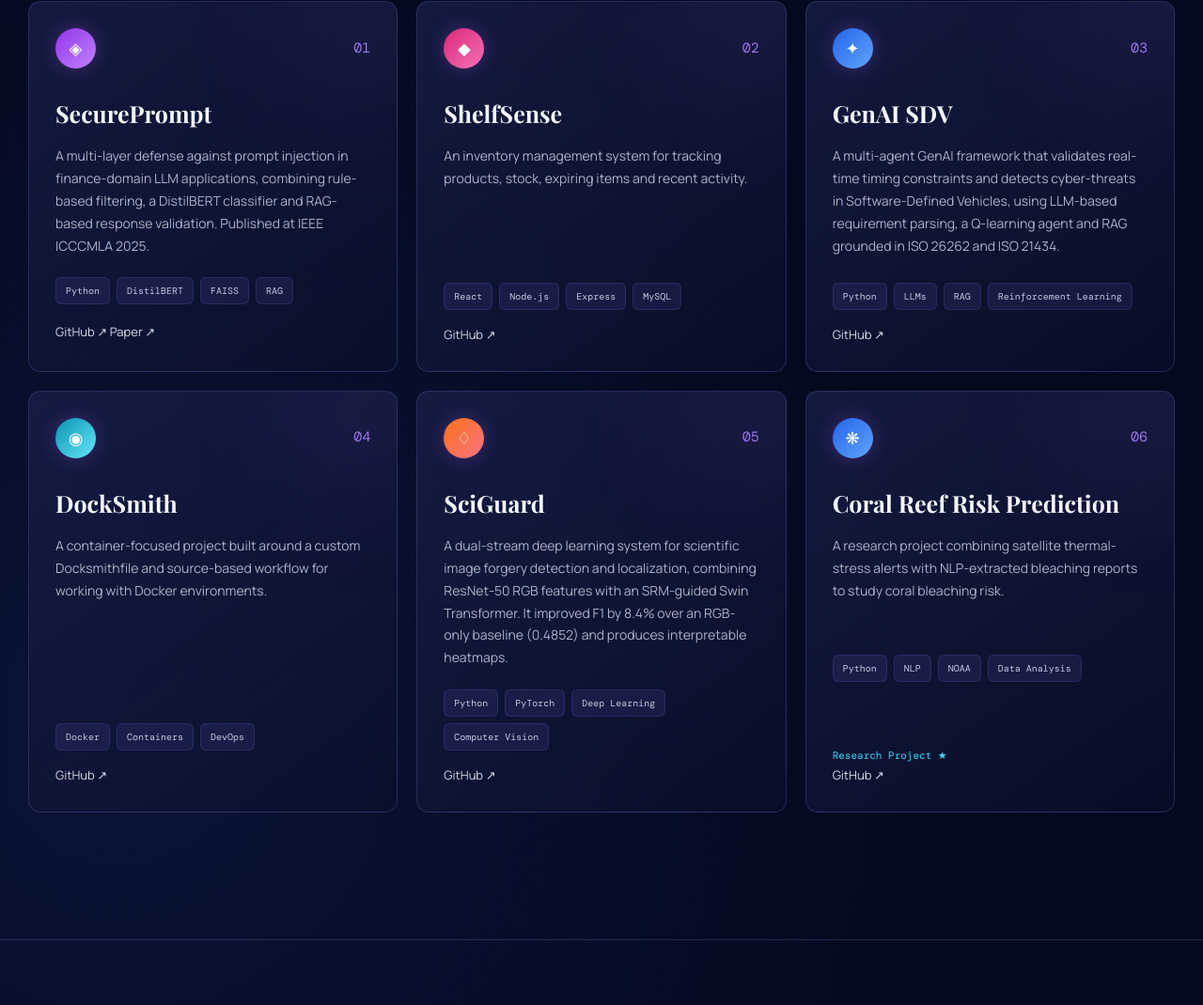
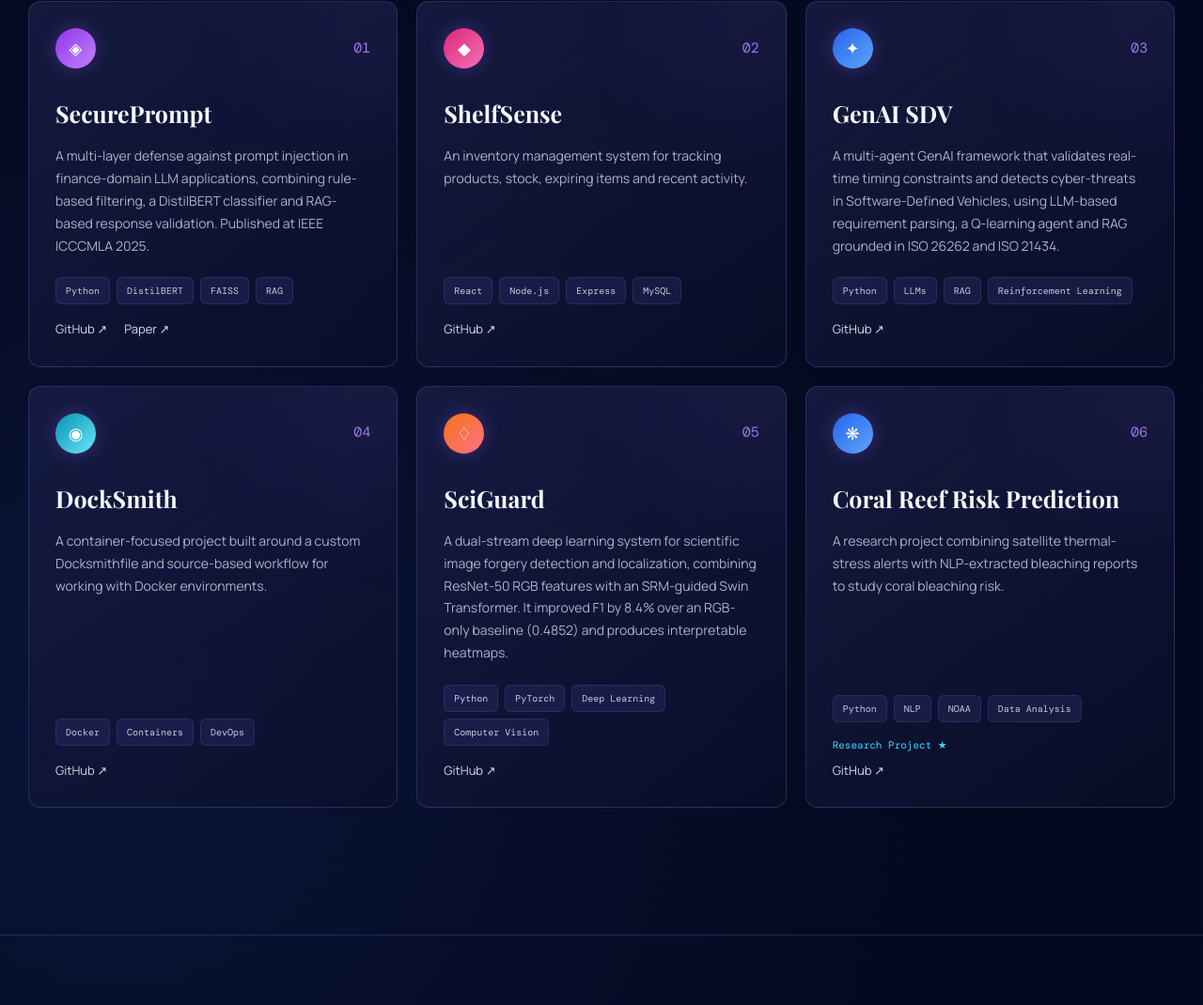
Before and after one commit to sampada115/port, a plain HTML site: page index.html in a window 1280 px wide. Shown: the part 1881-2951 px from the top of the page at 94% size. Drawn offline with nearby package versions, Linux system fonts and the light colour scheme.

Commit message:
Enhance project link styles and transitions
Added styles for project links and improved hover effects.

```diff
--- a/style.css
+++ b/style.css
@@ -862,10 +862,18 @@ nav {
     color: var(--pink);
 }
 
+/* Holds more than one link (e.g. GitHub + Paper) side by side */
+
+.project-links {
+    display: flex;
+
+    gap: 18px;
+}
+
+/* Sits between the tech tags and the GitHub link on the research card */
+
 .research-label {
-    margin-top: auto;
-
-    padding-top: 20px;
+    padding-bottom: 6px;
 
     color: var(--cyan);
 
@@ -1129,6 +1137,16 @@ footer p {
         transform 0.7s ease;
 }
 
+/* Keeps the hover effects on project cards smooth after they fade in */
+
+.project-card.hidden {
+    transition:
+        opacity 0.7s ease,
+        transform 0.35s ease,
+        border-color 0.35s ease,
+        box-shadow 0.35s ease;
+}
+
 .show {
     opacity: 1;
 
```
